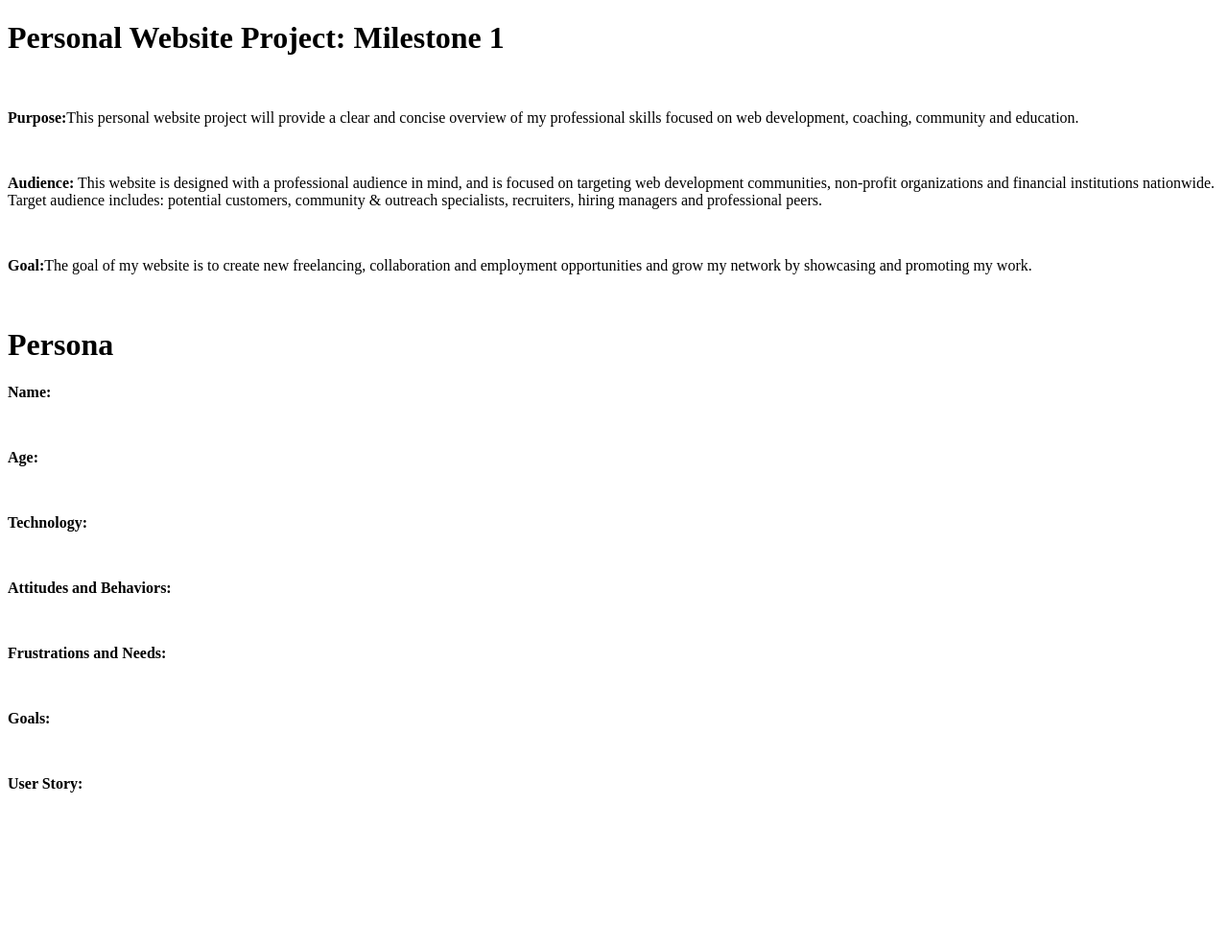
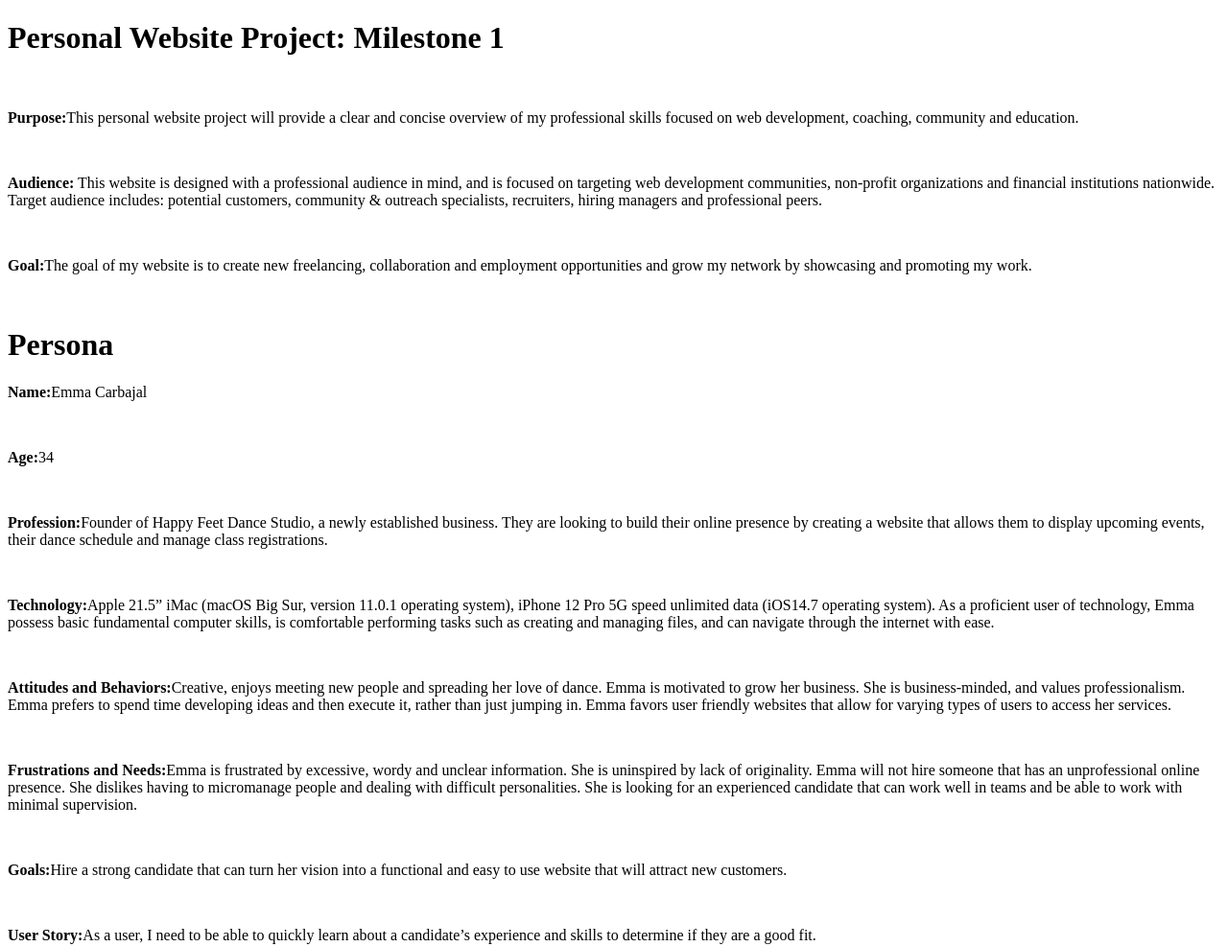
Before and after one commit to amartinezguzman/personal-website-project, a plain HTML site: page public_html/documentation/milestone-1.html in a window 1280 px wide. Shown: the whole page at 96% size. Before the commit the page ends 868 px from the top, so only its background shows below. Drawn offline with Linux system fonts and the light colour scheme.

Commit message:
Added persona content to milestone-1.html.

```diff
--- a/public_html/documentation/milestone-1.html
+++ b/public_html/documentation/milestone-1.html
@@ -14,19 +14,21 @@
         <p><strong>Goal:</strong>The goal of my website is to create new freelancing, collaboration and employment opportunities and grow my network by showcasing and promoting my work.</p>
         <br>
     <h1>Persona</h1>
-        <p><strong>Name:</strong></p>
+        <p><strong>Name:</strong>Emma Carbajal</p>
         <br>
-        <p><strong>Age:</strong></p>
+        <p><strong>Age:</strong>34</p>
+         <br>
+        <p><strong>Profession:</strong>Founder of Happy Feet Dance Studio, a newly established business. They are looking to build their online presence by creating a website that allows them to display upcoming events, their dance schedule and manage class registrations. </p>
         <br>
-        <p><strong>Technology:</strong></p>
+        <p><strong>Technology:</strong>Apple 21.5” iMac (macOS Big Sur, version 11.0.1 operating system), iPhone 12 Pro 5G speed unlimited data (iOS14.7 operating system). As a proficient user of technology, Emma possess basic fundamental computer skills, is comfortable performing tasks such as creating and managing files, and can navigate through the internet with ease. </p>
         <br>
-        <p><strong>Attitudes and Behaviors:</strong></p>
+        <p><strong>Attitudes and Behaviors:</strong>Creative, enjoys meeting new people and spreading her love of dance. Emma is motivated to grow her business. She is business-minded, and values professionalism. Emma prefers to spend time developing ideas and then execute it, rather than just jumping in. Emma favors user friendly websites that allow for varying types of users to access her services. </p>
         <br>
-        <p><strong>Frustrations and Needs:</strong></p>
+        <p><strong>Frustrations and Needs:</strong>Emma is frustrated by excessive, wordy and unclear information. She is uninspired by lack of originality. Emma will not hire someone that has an unprofessional online presence. She dislikes having to micromanage people and dealing with difficult personalities. She is looking for an experienced candidate that can work well in teams and be able to work with minimal supervision. </p>
         <br>
-        <p><strong>Goals:</strong></p>
+        <p><strong>Goals:</strong>Hire a strong candidate that can turn her vision into a functional and easy to use website that will attract new customers. </p>
         <br>
-        <p><strong>User Story:</strong></p>
+        <p><strong>User Story:</strong>As a user, I need to be able to quickly learn about a candidate’s experience and skills to determine if they are a good fit.</p>
         <br>
 </body>
 </html>
```
